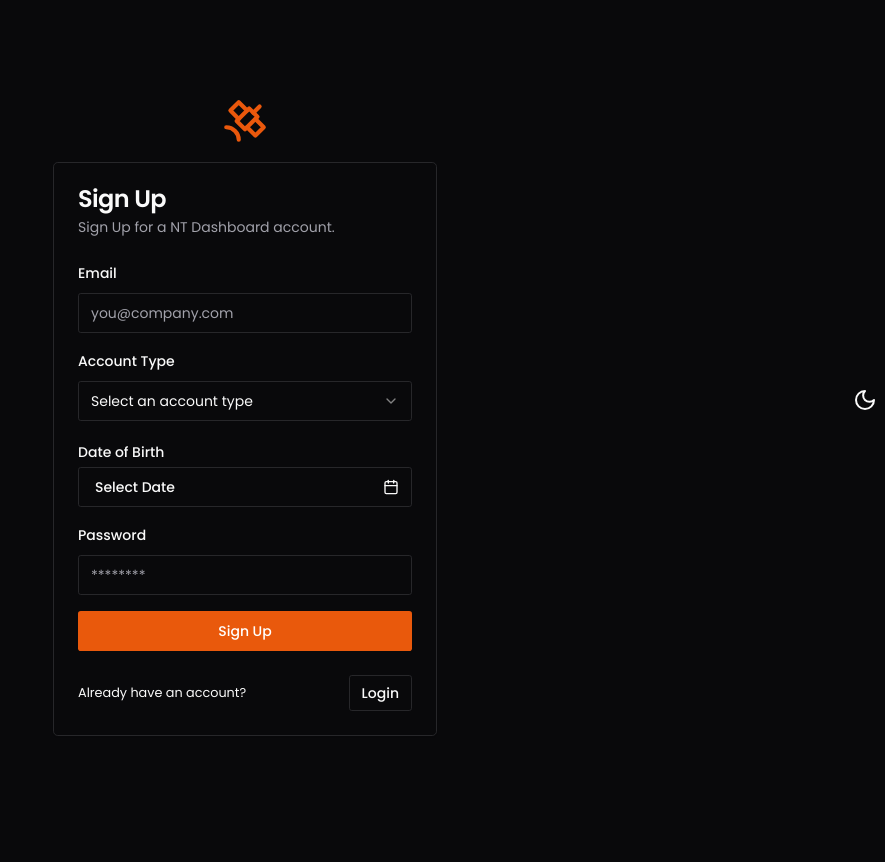
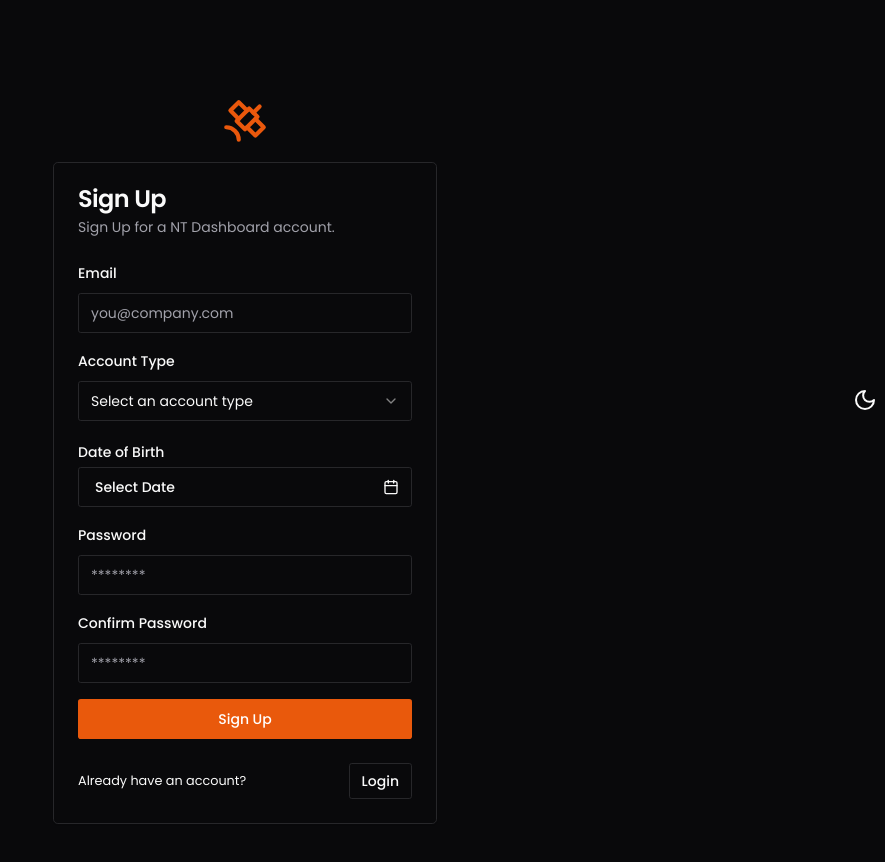
Before and after one commit to Nimira43/NT-Dashboard, a Next.js app: page /sign-up in a window 1280 px wide. Shown: the top 862 px of the page, without its empty margins (395-1280 px from the left). Before the commit the page ends 832 px from the top, so only its background shows below. Built offline with nearby package versions, Linux system fonts and the light colour scheme.

Commit message:
Password confirm validation working.

```diff
--- a/app/(logged-out)/sign-up/page.tsx
+++ b/app/(logged-out)/sign-up/page.tsx
@@ -244,6 +244,24 @@ export default function SignupPage() {
                   </FormItem>
                 )}
               />
+              <FormField
+                control={form.control}
+                name='passwordConfirm'
+                render={({field}) => (
+                  <FormItem>
+                    <FormLabel>
+                      Confirm Password
+                    </FormLabel>
+                    <FormControl>
+                      <Input
+                        placeholder='********' type='password'
+                        {...field}
+                      />
+                    </FormControl>
+                    <FormMessage />
+                  </FormItem>
+                )}
+              />
               <Button type='submit'>
                   Sign Up
               </Button>
```
